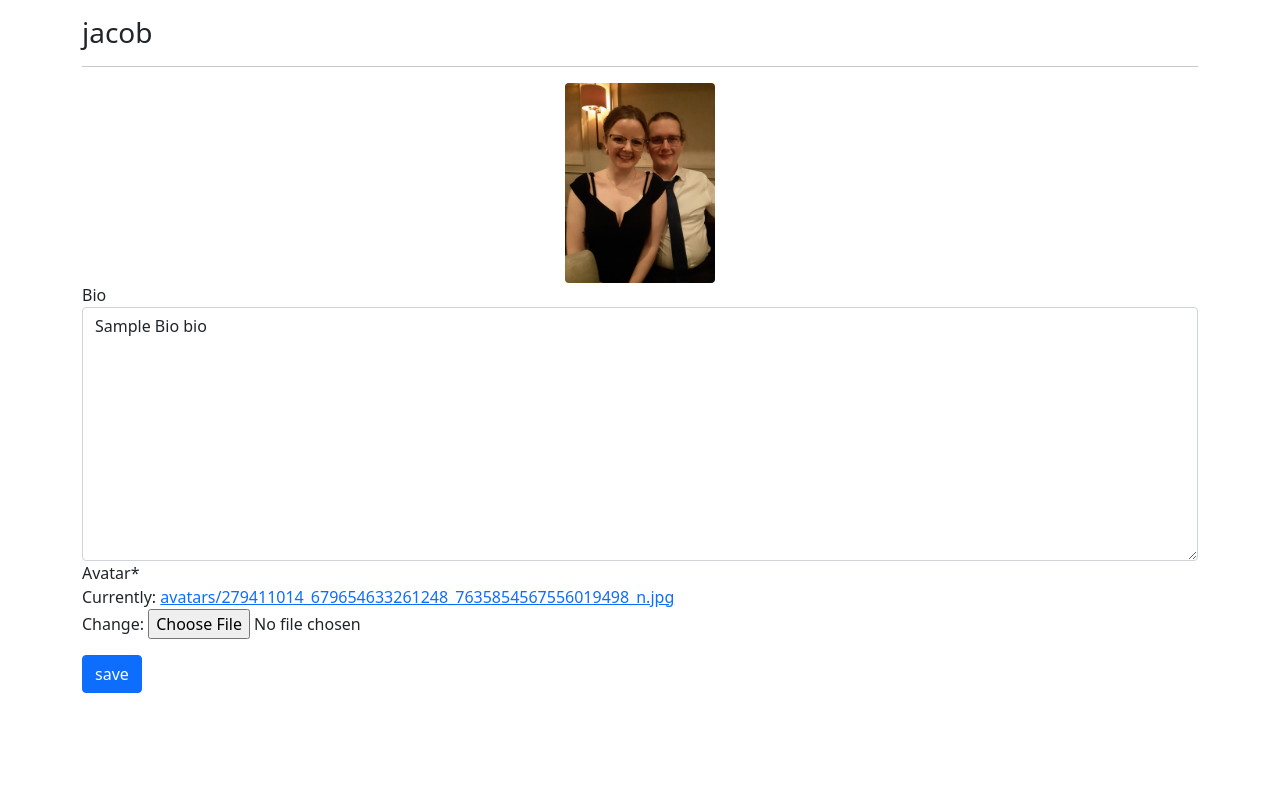
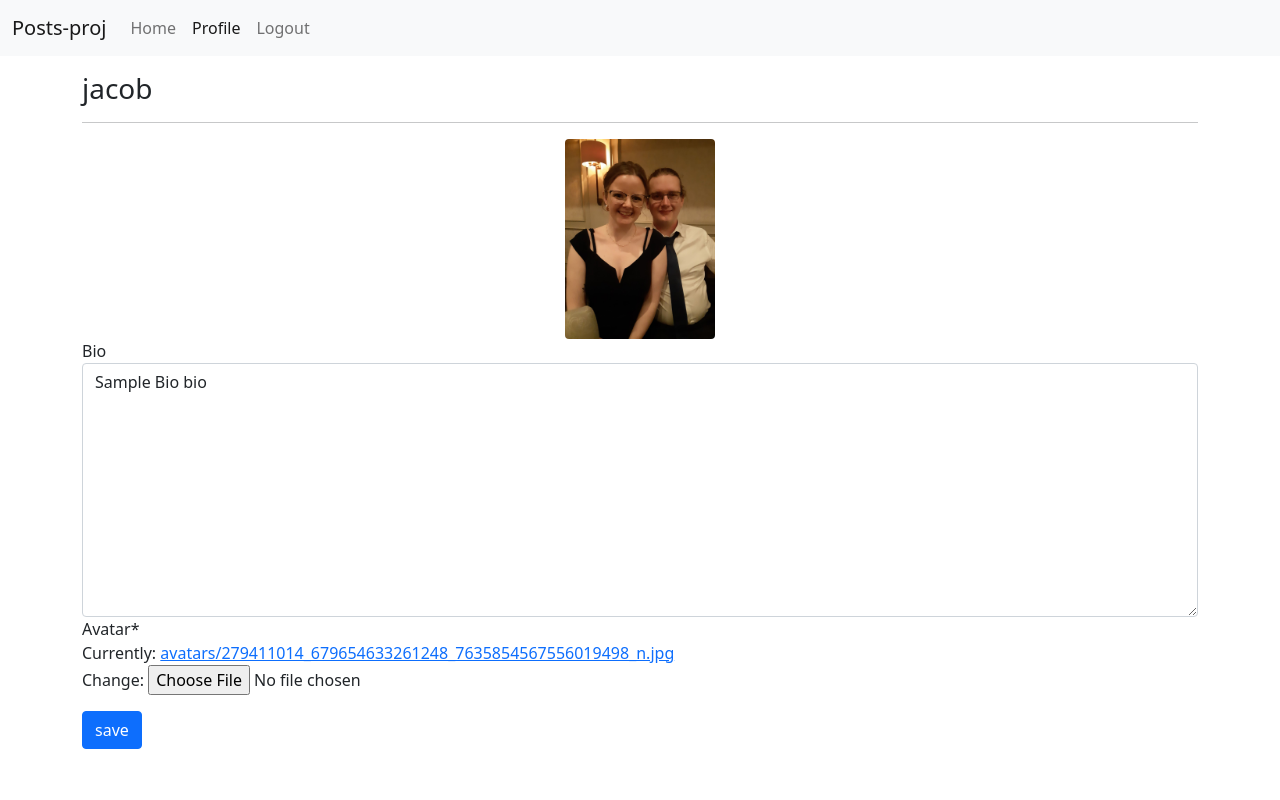
Before and after one commit to Jacob-Mart/dj_ajax, a Django app: page /profiles/my/ in a window 1280 px wide. Run offline with Django 4.2, Linux system fonts and the light colour scheme; a user stored in the database is signed in; data comes from the database, SQL or seed files in the repository; both versions use the stored data as it was after the commit; some libraries are stand-ins or nearby versions.

Commit message:
Added navbar and author to post detail page

```diff
--- a/posts/templates/posts/detail.html
+++ b/posts/templates/posts/detail.html
@@ -90,4 +90,6 @@
         <div class="spinner-border" role="status"></div>
     </div>
     <div class="mt-1" id="post-box"></div>
+    <hr>
+    <div class="mt-1" id="author-box"></div>
 {% endblock content %}
--- a/posts/templates/posts/main.html
+++ b/posts/templates/posts/main.html
@@ -21,7 +21,7 @@ posts
                     <button type="button" class="btn-close add-modal-close" data-bs-dismiss="modal" aria-label="Close"></button>
                 </div>
                 <div class="modal-body">
-                    <form id="post-form">
+                    <form id="post-form" autocomplete="off">
                         {% csrf_token %}
                         {{form|crispy}}
                         <div class="modal-footer">
--- a/posts_proj/settings.py
+++ b/posts_proj/settings.py
@@ -53,6 +53,8 @@ INSTALLED_APPS = [
 ]
 
 CRISPY_TEMPLATE_PACK='bootstrap4'
+
+LOGIN_URL = '/admin/'
 
 MIDDLEWARE = [
     'django.middleware.security.SecurityMiddleware',
--- a/profiles/views.py
+++ b/profiles/views.py
@@ -2,8 +2,10 @@ from django.shortcuts import render
 from .models import Profile
 from .forms import ProfileForm
 from django.http import JsonResponse
+from django.contrib.auth.decorators import login_required
 # Create your views here.
 
+@login_required
 def my_profile_view(request):
     obj = Profile.objects.get(user=request.user)
     form = ProfileForm(request.POST or None, request.FILES or None, instance=obj)
--- a/templates/base.html
+++ b/templates/base.html
@@ -32,7 +32,7 @@
   </head>
   <body>
     {% include "navbar.html" %}
-    <div class="container mt-3">
+    <div class="container mt-3 mb-3">
         {% block content %}
         {% endblock content %}
     </div>
--- a/templates/navbar.html
+++ b/templates/navbar.html
@@ -0,0 +1,24 @@
+{% url 'posts:main-board' as path_to_home %}
+{% url 'profiles:my-profile' as path_to_my_profile %}
+
+<nav class="navbar navbar-expand-lg navbar-light bg-light">
+    <div class="container-fluid">
+        <a class="navbar-brand" href="{{path_to_home}}">Posts-proj</a>
+        <button class="navbar-toggler" type="button" data-bs-toggle="collapse" data-bs-target="#navbarSupportedContent" aria-controls="navbarSupportedContent" aria-expanded="false" aria-label="Toggle navigation">
+            <span class="navbar-toggler-icon"></span>
+        </button>
+        <div class="collapse navbar-collapse" id="navbarNav">
+            <ul class="navbar-nav">
+                <li class="nav-item">
+                    <a class="nav-link {% if request.path == path_to_home %}active{% endif %}" href="{{path_to_home}}">Home</a>
+                </li>
+                <li class="nav-item">
+                    <a class="nav-link {% if request.path == path_to_my_profile %}active{% endif %}" href="{{path_to_my_profile}}">Profile</a>
+                </li>
+                <li class="nav-item">
+                    <a class="nav-link" href="#">Logout</a>
+                </li>
+            </ul>
+        </div>
+    </div>
+</nav>
```
Also changed, not shown: posts/static/posts/detail.js (+8 -8 lines), posts/utils.py (added, +15 -0 lines), posts/views.py (+30 -10 lines), db.sqlite3, media/photos/308653480_627881908716175_5822162937481135527_n.jpg (added).
